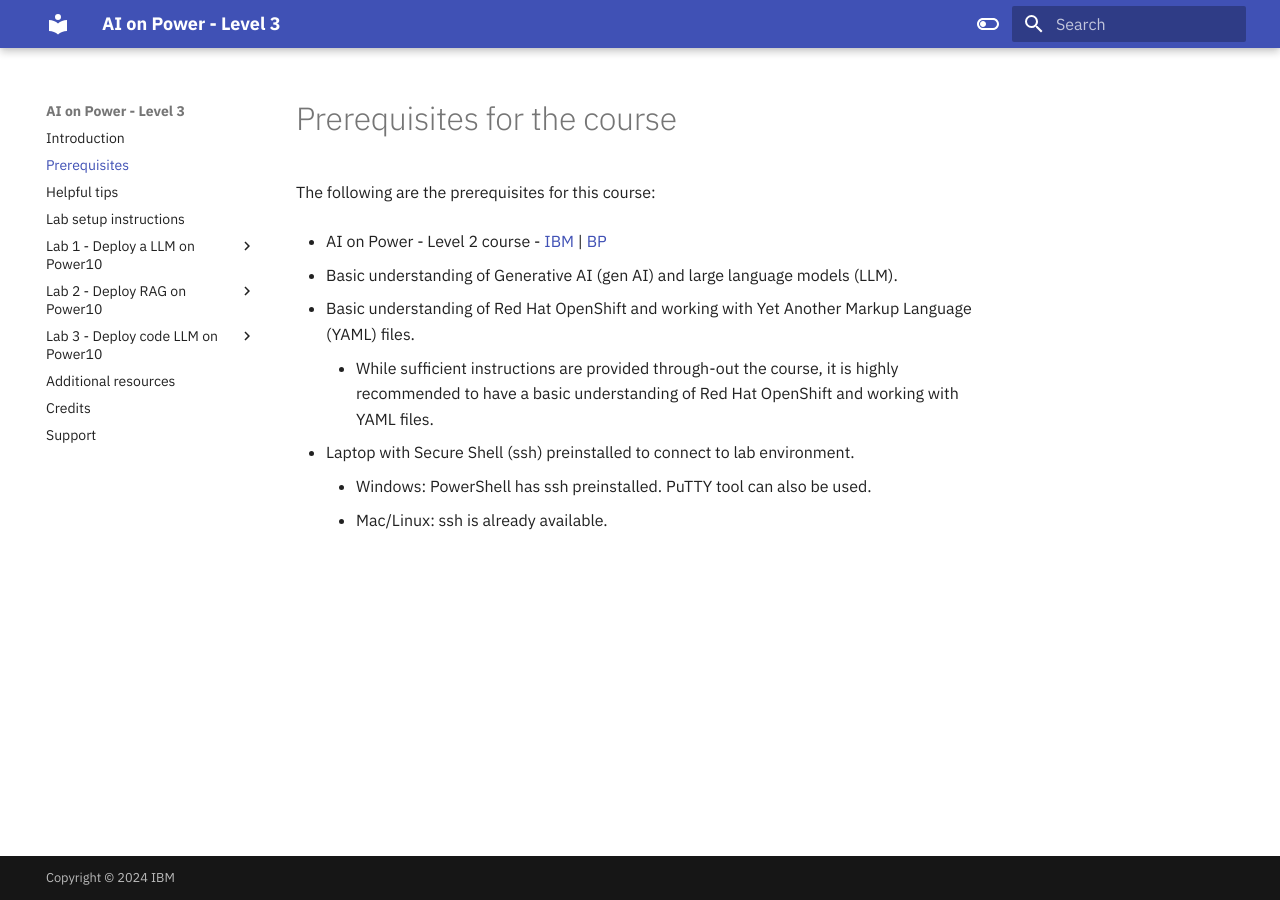
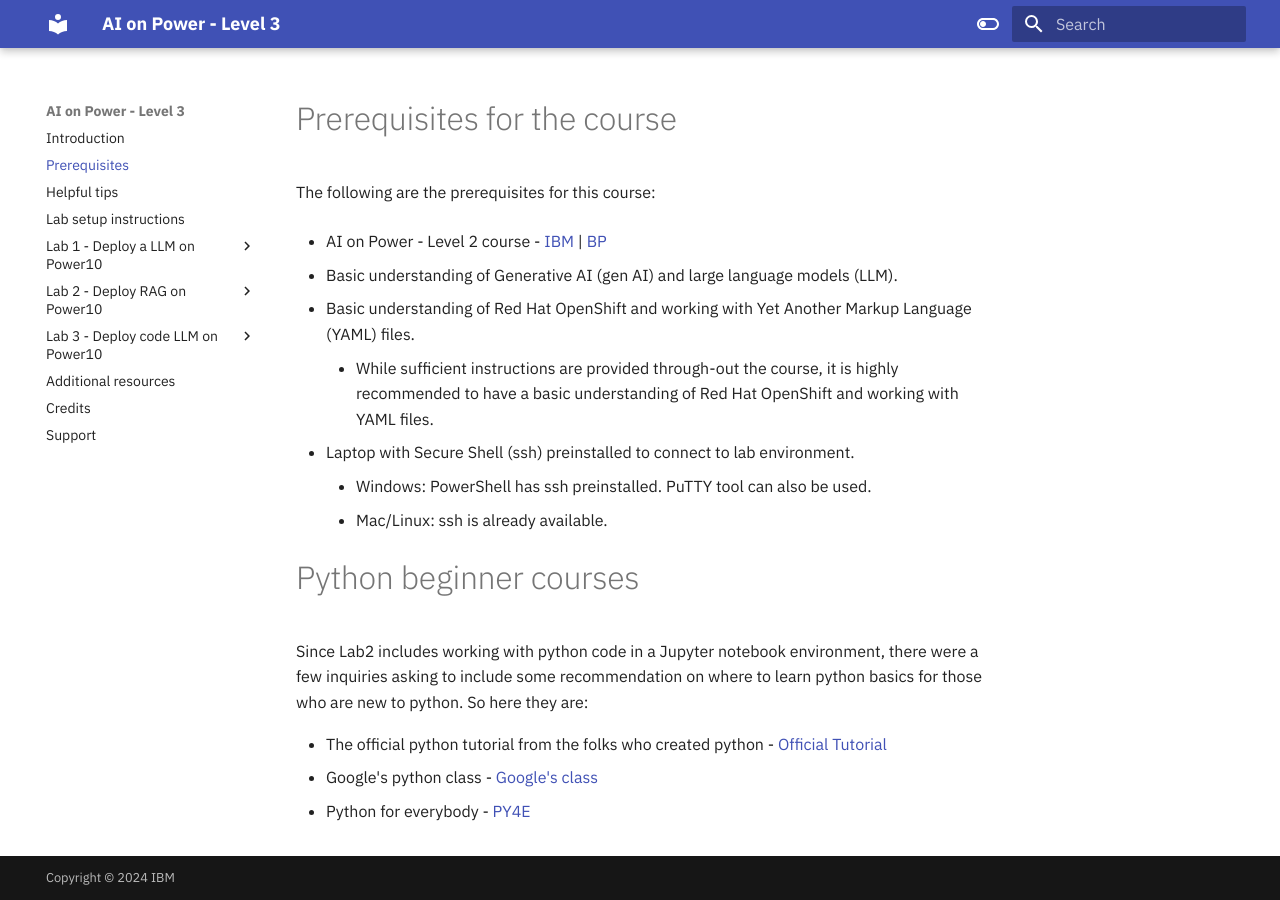
Before and after one commit to IBM/AI-on-Power-Level3, an MkDocs documentation site: the page built from docs/pre-req.md, in a window 1280 px wide. Built offline with MkDocs 1.6.1 and Material for MkDocs 9.7.7, drawn with Linux system fonts in a browser that asks for light colours.

Commit message:
Update pre-req.md

```diff
--- a/docs/pre-req.md
+++ b/docs/pre-req.md
@@ -12,3 +12,11 @@
 * Laptop with Secure Shell (ssh) preinstalled to connect to lab environment.
  	- Windows: PowerShell has ssh preinstalled. PuTTY tool can also be used.
     - Mac/Linux: ssh is already available.
+
+# Python beginner courses
+
+Since Lab2 includes working with python code in a Jupyter notebook environment, there were a few inquiries asking to include some recommendation on where to learn python basics for those who are new to python. So here they are:
+
+* The official python tutorial from the folks who created python - [Official Tutorial](https://docs.python.org/2/tutorial/)
+* Google's python class - [Google's class](https://developers.google.com/edu/python)
+* Python for everybody - [PY4E](https://www.py4e.com/lessons)
```
